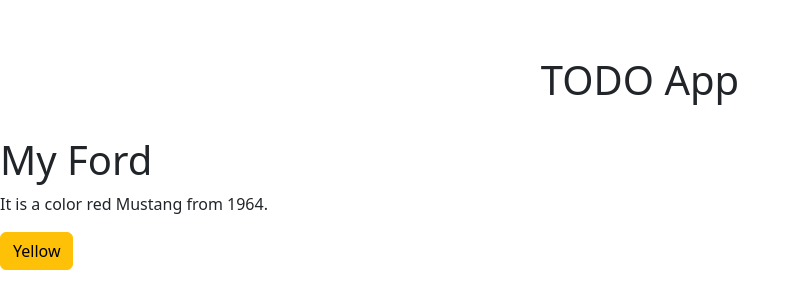
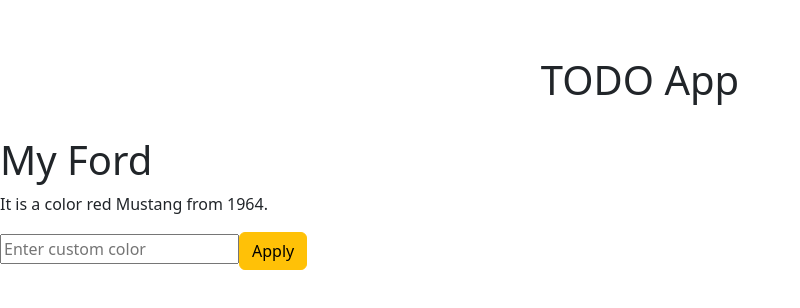
Before and after one commit to shsxol/todo-app, a React (Create React App) app in the folder client/: page / in a window 1280 px wide. Shown: the top 308 px of the page, without its empty margins (0-800 px from the left). Built offline with nearby package versions, Linux system fonts and the light colour scheme.

Commit message:
customize color input from user

```diff
--- a/client/src/component/Example.js
+++ b/client/src/component/Example.js
@@ -116,11 +116,22 @@
       color: "red",
     });
 
+const [customColor, setCustomColor] = useState('');
+
     const updateColor = (newColor) => {
         setCar((previousState) => {
             return { ...previousState, color :newColor};
         });
     };
+
+const handleCustomColorChange = (event) => {
+        setCustomColor(event.target.value);
+      };
+
+const handleApplyCustomColor = () => {
+        updateColor(customColor);
+        setCustomColor(''); // Clear the input field after applying the color
+      };
 
     return (
         <>
@@ -128,7 +139,13 @@
         <p>
             It is a color {car.color} {car.model} from {car.year}.
         </p>
-        <Button variant='warning' onClick= {()=> updateColor("yellow")}> Yellow</Button>
+        <input
+        type="text"
+        value={customColor}
+        onChange={handleCustomColorChange}
+        placeholder="Enter custom color"
+      />
+        <Button variant='warning' onClick= {handleApplyCustomColor}> Apply</Button>
         </>
     );
 }
```
